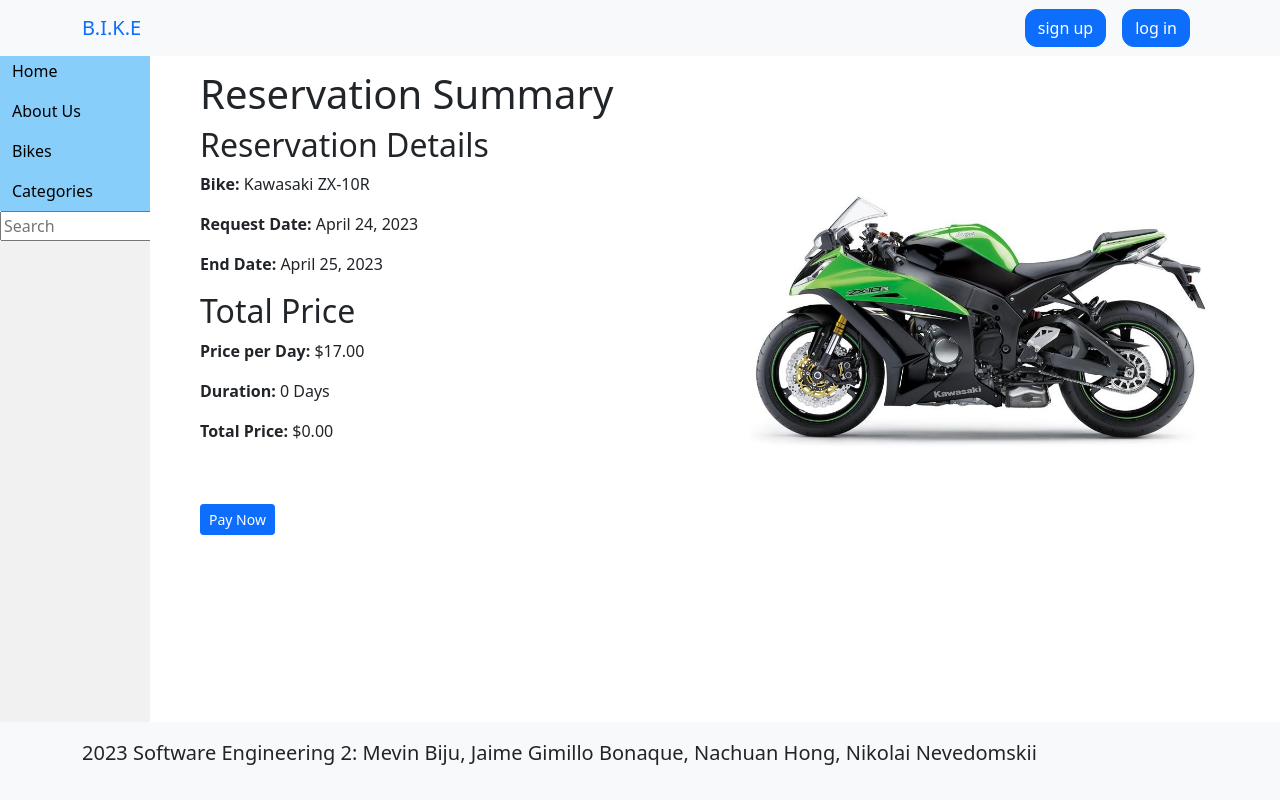
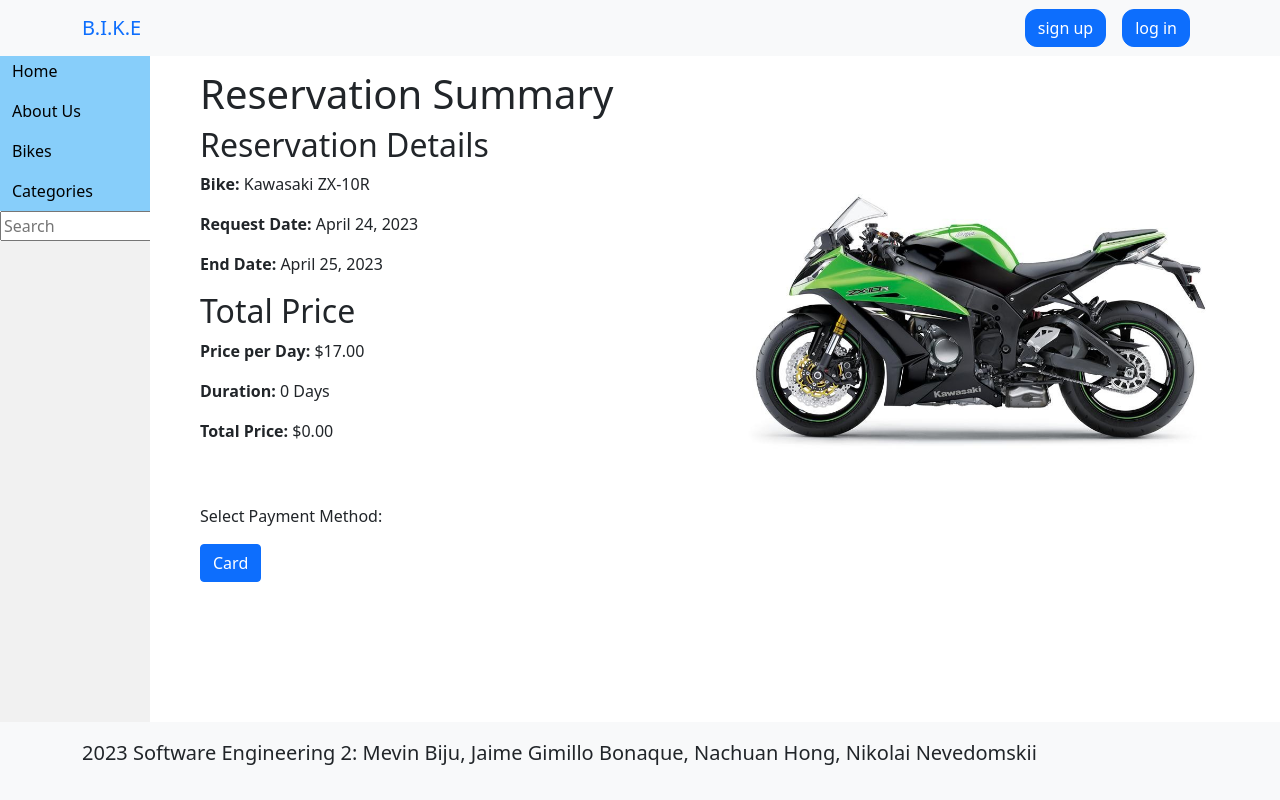
Before and after one commit to Gogetanks/Bike_Res, a Django app: page /reservation/09c2abeb-5a74-4421-baad-5a5c2d48e521/summary/ in a window 1280 px wide. Run offline with Django 4.2, Linux system fonts and the light colour scheme; data comes from the database, SQL or seed files in the repository; both versions use the stored data as it was after the commit.

Commit message:
added payment by credit

```diff
--- a/bike/models.py
+++ b/bike/models.py
@@ -64,6 +64,7 @@ class Reservation(models.Model):
     bike = models.ForeignKey(Bike, on_delete=models.CASCADE)
     requestDate = models.DateTimeField(default=now)
     endDate = models.DateTimeField()
+    use_store_credit = models.BooleanField(default=False)
     status = models.CharField(
         _('status'), default=ReservationStatus.PENDING.name, choices=ReservationStatus.choices(), max_length=32
     )
--- a/bike/urls.py
+++ b/bike/urls.py
@@ -37,6 +37,7 @@ urlpatterns = [
 
     path('reserve/<uuid:bike_id>', views.ReserveBikeView.as_view(), name='reserve'),
     path('reservation/<uuid:pk>/summary/', views.ReservationSummaryView.as_view(), name='reservation_summary'),
+    path('reservation/<uuid:reservation_id>/payment/', views.make_credit_payment, name='make_credit_payment'),
     path('payment/', views.payment, name='payment'),
     path('complaints/', views.complaints_request, name='complaints'),
     path('complaints/<uuid:complaint_id>/', views.complaint_request, name='complaint'),
--- a/bike/views.py
+++ b/bike/views.py
@@ -7,10 +7,11 @@ from django.views.generic.edit import FormView
 from django.urls import reverse, reverse_lazy
 from django.views.generic import DetailView
 
-from .enums import ComplaintStatus, InvoiceStatus
+from .enums import ComplaintStatus, InvoiceStatus, ReservationStatus
 from .forms import LoginForm, RegisterForm, EditProfileForm, ComplaintForm, ReservationForm, TopUpForm
 from .models import User, Complaint, Comment, Bike, Category, Invoice, Reservation
 from django.utils.timezone import now
+from decimal import Decimal
 
 # ----- #
 # UTILS #
@@ -499,7 +500,34 @@ def reopen_complaint_request(request, complaint_id):
 
 def payment(request):
     return render(request, 'payment.html')
+def make_credit_payment(request, reservation_id):
+    if not request.user.is_authenticated:
+        return redirect('login')
 
+    reservation = get_object_or_404(Reservation, id=reservation_id)
+    user = get_user(request)
+    duration = (reservation.endDate - reservation.requestDate).days
+    total_price = duration * reservation.bike.price
+
+    if reservation.user == user:
+        use_store_credit = request.POST.get('use_store_credit', True)
+
+        if use_store_credit:
+            if user.credit >= total_price:
+                # Deduct the price from the user's store credit
+                user.credit -= reservation.bike.price
+                user.save()
+                # Update the reservation status as paid
+                reservation.status = ReservationStatus.FINISHED.name
+                reservation.save()
+                messages.success(request, 'Reservation payment successful with store credit.')
+                return redirect('profile')
+            else:
+                reservation.delete()
+                messages.error(request, 'Insufficient store credit. Please choose another payment method.')
+                return redirect('topup_account')
+
+    return redirect('profile')
 
 # ---------- #
 #  INVOICES  #
--- a/templates/reservation_summary.html
+++ b/templates/reservation_summary.html
@@ -24,6 +24,9 @@
     </div>
   </div>
 
-    <a href="{{bike.slug}}" class="btn btn-primary btn-sm">Pay Now</a>
+   <div class="payment-options">
+  <p>Select Payment Method:</p>
+  <a class="btn btn-primary" href="{% url 'make_credit_payment' reservation_id=reservation.id %}">Card</a>
+</div>
 
 {% endblock %}
```
Also changed, not shown: bike/migrations/0014_reservation_use_store_credit.py (added), db.sqlite3.
